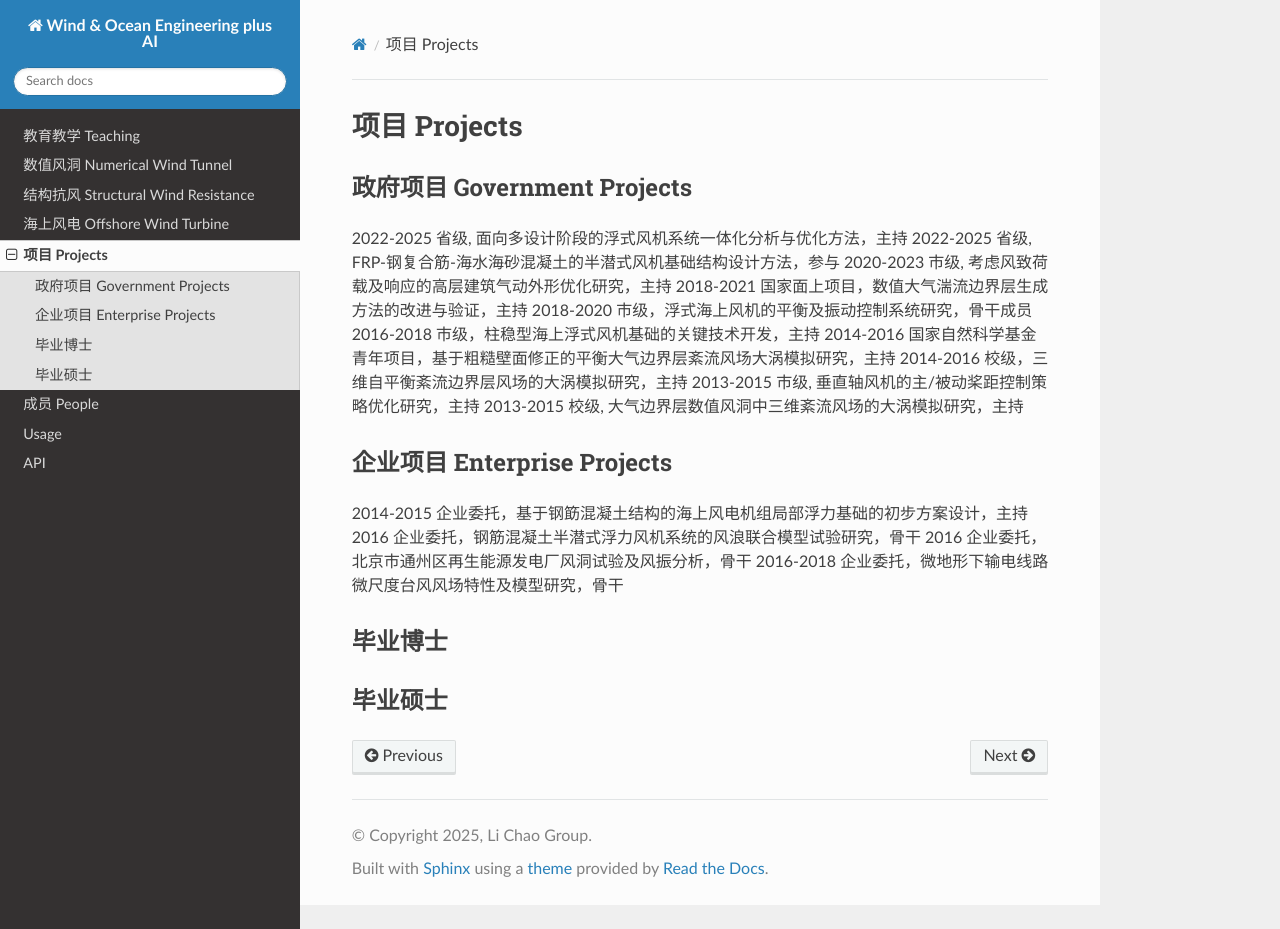
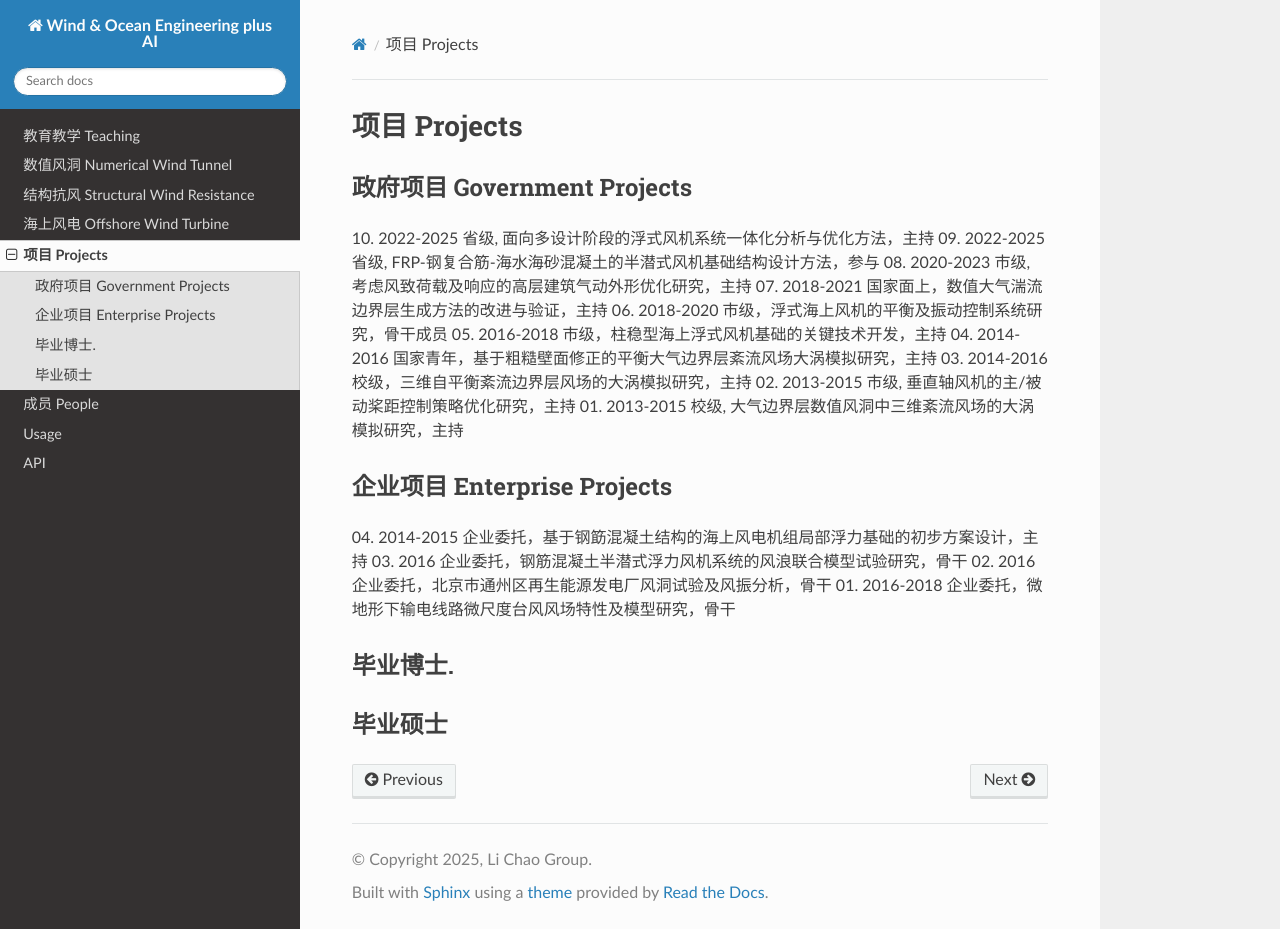
Before and after one commit to lichao689/rtdTest, a Sphinx documentation site: the page built from docs/source/Projects.rst, in a window 1280 px wide and 929 px high. Built offline with Sphinx 7.4.7 and the Read the Docs theme 3.1.0, drawn with Linux system fonts in a browser that asks for light colours.

Commit message:
Update Projects.rst

```diff
--- a/docs/source/Projects.rst
+++ b/docs/source/Projects.rst
@@ -5,27 +5,27 @@
 政府项目 Government Projects
 ------------------------------
 
-2022-2025 省级, 面向多设计阶段的浮式风机系统一体化分析与优化方法，主持
-2022-2025 省级, FRP-钢复合筋-海水海砂混凝土的半潜式风机基础结构设计方法，参与
-2020-2023 市级, 考虑风致荷载及响应的高层建筑气动外形优化研究，主持
-2018-2021 国家面上项目，数值大气湍流边界层生成方法的改进与验证，主持
-2018-2020 市级，浮式海上风机的平衡及振动控制系统研究，骨干成员
-2016-2018 市级，柱稳型海上浮式风机基础的关键技术开发，主持
-2014-2016 国家自然科学基金青年项目，基于粗糙壁面修正的平衡大气边界层紊流风场大涡模拟研究，主持
-2014-2016 校级，三维自平衡紊流边界层风场的大涡模拟研究，主持
-2013-2015 市级, 垂直轴风机的主/被动桨距控制策略优化研究，主持
-2013-2015 校级, 大气边界层数值风洞中三维紊流风场的大涡模拟研究，主持
+10. 2022-2025 省级, 面向多设计阶段的浮式风机系统一体化分析与优化方法，主持
+09. 2022-2025 省级, FRP-钢复合筋-海水海砂混凝土的半潜式风机基础结构设计方法，参与
+08. 2020-2023 市级, 考虑风致荷载及响应的高层建筑气动外形优化研究，主持
+07. 2018-2021 国家面上，数值大气湍流边界层生成方法的改进与验证，主持
+06. 2018-2020 市级，浮式海上风机的平衡及振动控制系统研究，骨干成员
+05. 2016-2018 市级，柱稳型海上浮式风机基础的关键技术开发，主持
+04. 2014-2016 国家青年，基于粗糙壁面修正的平衡大气边界层紊流风场大涡模拟研究，主持
+03. 2014-2016 校级，三维自平衡紊流边界层风场的大涡模拟研究，主持
+02. 2013-2015 市级, 垂直轴风机的主/被动桨距控制策略优化研究，主持
+01. 2013-2015 校级, 大气边界层数值风洞中三维紊流风场的大涡模拟研究，主持
 
 企业项目 Enterprise Projects
 ---------------------------------
 
-2014-2015 企业委托，基于钢筯混凝土结构的海上风电机组局部浮力基础的初步方案设计，主持
-2016 企业委托，钢筋混凝土半潜式浮力风机系统的风浪联合模型试验研究，骨干
-2016 企业委托，北京市通州区再生能源发电厂风洞试验及风振分析，骨干
-2016-2018 企业委托，微地形下输电线路微尺度台风风场特性及模型研究，骨干
+04. 2014-2015 企业委托，基于钢筯混凝土结构的海上风电机组局部浮力基础的初步方案设计，主持
+03. 2016 企业委托，钢筋混凝土半潜式浮力风机系统的风浪联合模型试验研究，骨干
+02. 2016 企业委托，北京市通州区再生能源发电厂风洞试验及风振分析，骨干
+01. 2016-2018 企业委托，微地形下输电线路微尺度台风风场特性及模型研究，骨干
 
 
-毕业博士
+毕业博士.
 ----------------
 
 
```
